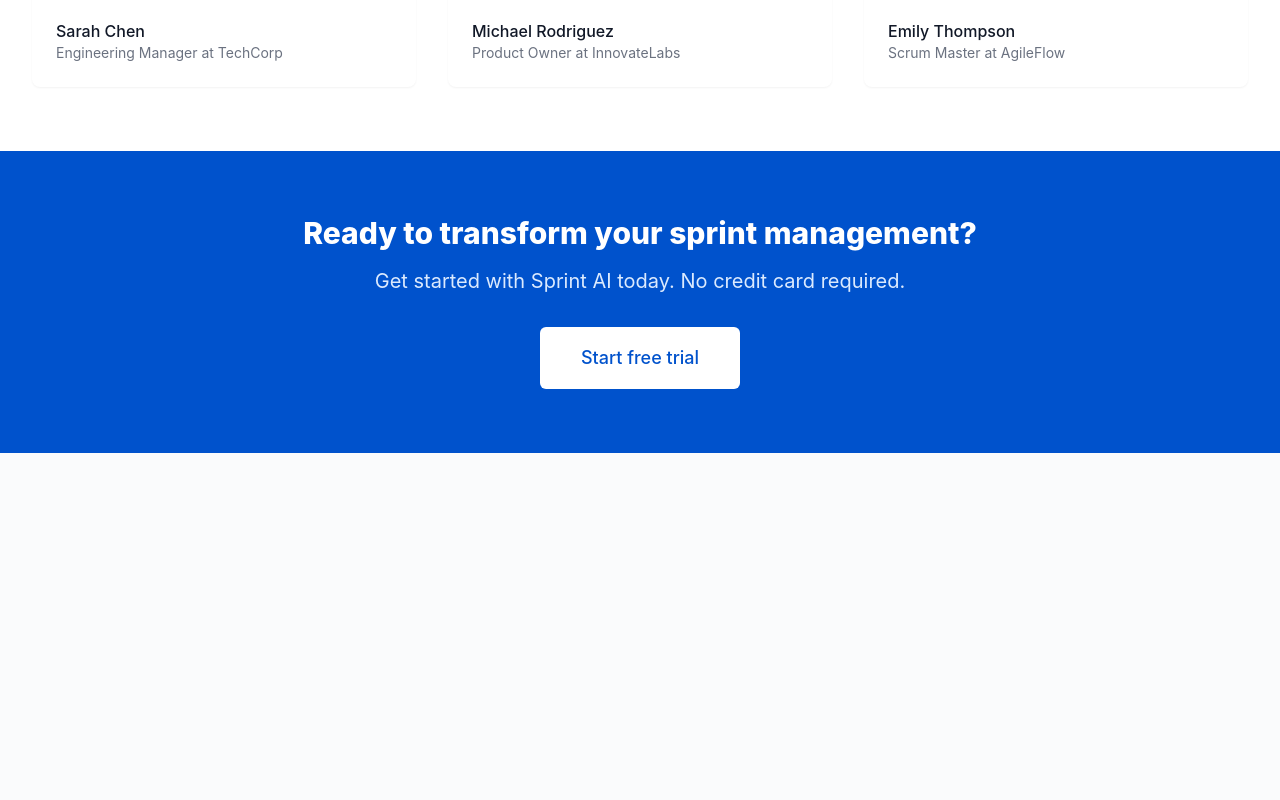
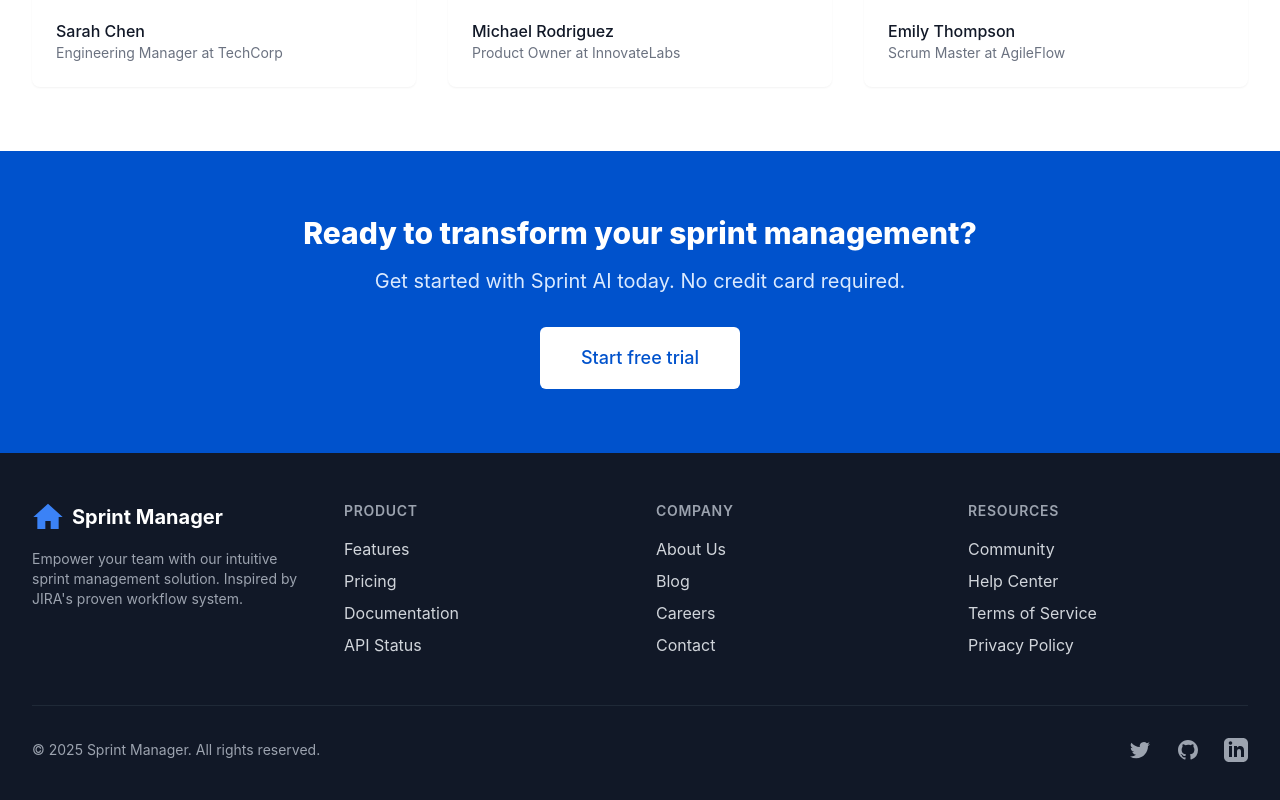
Before and after one commit to shaonidutta/ai-sprint-manager-app, a React (Vite) app in the folder frontend/: page / in a window 1280 px wide. Shown: the part 1483-2283 px from the top of the page. Before the commit the page ends 1936 px from the top, so only its background shows below. Built offline with nearby package versions, Linux system fonts and the light colour scheme; no server answers.

Commit message:
fixed navbar and footer

```diff
--- a/frontend/src/components/Layout/Header.jsx
+++ b/frontend/src/components/Layout/Header.jsx
@@ -5,12 +5,16 @@
   SearchIcon, BellIcon, QuestionIcon,
   CreateIcon, MenuIcon
 } from '../common/Icons/index.jsx';
+import CreateProjectModal from '../dashboard/CreateProjectModal';
+import { api } from '../../api';
 
 const Header = ({ onMenuClick, isMobile }) => {
   const { user, logout } = useAuth();
   const navigate = useNavigate();
   const [isUserMenuOpen, setIsUserMenuOpen] = useState(false);
   const [isCreateMenuOpen, setIsCreateMenuOpen] = useState(false);
+  const [showCreateProjectModal, setShowCreateProjectModal] = useState(false);
+  const [createLoading, setCreateLoading] = useState(false);
 
   const handleLogout = async () => {
     try {
@@ -23,6 +27,21 @@
     }
   };
 
+  const handleCreateProject = async (projectData) => {
+    setCreateLoading(true);
+    try {
+      const response = await api.projects.create(projectData);
+      const newProject = response.data.data.project;
+      setShowCreateProjectModal(false);
+      navigate(`/projects/${newProject.id}`);
+    } catch (error) {
+      console.error('Failed to create project:', error);
+      throw error;
+    } finally {
+      setCreateLoading(false);
+    }
+  };
+
   const userMenuItems = [
     { label: 'Profile', path: '/profile', action: null },
     { label: 'Account settings', path: '/settings/account', action: null },
@@ -30,7 +49,13 @@
   ];
 
   const createMenuItems = [
-    { label: 'Create project', path: '/projects/new' },
+    {
+      label: 'Create project',
+      action: () => {
+        setIsCreateMenuOpen(false);
+        setShowCreateProjectModal(true);
+      }
+    },
     { label: 'Create board', path: '/boards/new' },
     { label: 'Create issue', path: '/issues/new' },
   ];
@@ -75,6 +100,7 @@
               {isCreateMenuOpen && (
                 <div className="absolute right-0 mt-2 w-48 bg-white rounded-md shadow-lg py-1 z-50">
                   {createMenuItems.map((item) => (
+                    item.path ? (
                       <Link
                         key={item.path}
                         to={item.path}
@@ -83,6 +109,15 @@
                       >
                         {item.label}
                       </Link>
+                    ) : (
+                      <button
+                        key={item.label}
+                        onClick={item.action}
+                        className="block w-full text-left px-4 py-2 text-sm text-gray-700 hover:bg-gray-100"
+                      >
+                        {item.label}
+                      </button>
+                    )
                   ))}
                 </div>
               )}
@@ -143,6 +178,14 @@
           </div>
         </div>
       </div>
+
+      {/* Create Project Modal */}
+      <CreateProjectModal
+        isOpen={showCreateProjectModal}
+        onClose={() => setShowCreateProjectModal(false)}
+        onSubmit={handleCreateProject}
+        loading={createLoading}
+      />
     </header>
   );
 };
--- a/frontend/src/pages/landing/LandingPage.jsx
+++ b/frontend/src/pages/landing/LandingPage.jsx
@@ -3,6 +3,7 @@
 import { motion } from 'framer-motion';
 import FeatureGrid from './components/FeatureGrid';
 import MobileMenu from './components/MobileMenu';
+import Footer from './components/Footer';
 
 const LandingPage = () => {
   const [isMobileMenuOpen, setIsMobileMenuOpen] = useState(false);
@@ -255,6 +256,9 @@
           </div>
         </div>
       </motion.section>
+
+      {/* Footer */}
+      <Footer />
     </div>
   );
 };
--- /dev/null
+++ b/frontend/src/pages/landing/components/Footer.jsx
@@ -0,0 +1,110 @@
+import React from 'react';
+import { Link } from 'react-router-dom';
+
+const Footer = () => {
+  const currentYear = new Date().getFullYear();
+
+  const footerSections = [
+    {
+      title: 'Product',
+      links: [
+        { name: 'Features', href: '#features' },
+        { name: 'Pricing', href: '#pricing' },
+        { name: 'Documentation', href: '#docs' },
+        { name: 'API Status', href: '#status' }
+      ]
+    },
+    {
+      title: 'Company',
+      links: [
+        { name: 'About Us', href: '#about' },
+        { name: 'Blog', href: '#blog' },
+        { name: 'Careers', href: '#careers' },
+        { name: 'Contact', href: '#contact' }
+      ]
+    },
+    {
+      title: 'Resources',
+      links: [
+        { name: 'Community', href: '#community' },
+        { name: 'Help Center', href: '#help' },
+        { name: 'Terms of Service', href: '#terms' },
+        { name: 'Privacy Policy', href: '#privacy' }
+      ]
+    }
+  ];
+
+  return (
+    <footer className="bg-gray-900 text-white">
+      <div className="max-w-7xl mx-auto px-4 sm:px-6 lg:px-8 py-12">
+        <div className="grid grid-cols-1 md:grid-cols-4 gap-8">
+          {/* Brand Section */}
+          <div className="space-y-4">
+            <div className="flex items-center space-x-2">
+              <svg className="h-8 w-8 text-blue-500" viewBox="0 0 24 24" fill="currentColor">
+                <path d="M12 2L1 12h3v9h6v-6h4v6h6v-9h3L12 2z" />
+              </svg>
+              <span className="text-xl font-bold">Sprint Manager</span>
+            </div>
+            <p className="text-gray-400 text-sm">
+              Empower your team with our intuitive sprint management solution.
+              Inspired by JIRA's proven workflow system.
+            </p>
+          </div>
+
+          {/* Links Sections */}
+          {footerSections.map((section) => (
+            <div key={section.title}>
+              <h3 className="text-sm font-semibold text-gray-400 uppercase tracking-wider mb-4">
+                {section.title}
+              </h3>
+              <ul className="space-y-2">
+                {section.links.map((link) => (
+                  <li key={link.name}>
+                    <a
+                      href={link.href}
+                      className="text-gray-300 hover:text-white transition-colors duration-200"
+                    >
+                      {link.name}
+                    </a>
+                  </li>
+                ))}
+              </ul>
+            </div>
+          ))}
+        </div>
+
+        {/* Bottom Section */}
+        <div className="mt-12 pt-8 border-t border-gray-800">
+          <div className="flex flex-col md:flex-row justify-between items-center space-y-4 md:space-y-0">
+            <div className="text-gray-400 text-sm">
+              © {currentYear} Sprint Manager. All rights reserved.
+            </div>
+            <div className="flex space-x-6">
+              <a href="#" className="text-gray-400 hover:text-white">
+                <span className="sr-only">Twitter</span>
+                <svg className="h-6 w-6" fill="currentColor" viewBox="0 0 24 24">
+                  <path d="M8.29 20.251c7.547 0 11.675-6.253 11.675-11.675 0-.178 0-.355-.012-.53A8.348 8.348 0 0022 5.92a8.19 8.19 0 01-2.357.646 4.118 4.118 0 001.804-2.27 8.224 8.224 0 01-2.605.996 4.107 4.107 0 00-6.993 3.743 11.65 11.65 0 01-8.457-4.287 4.106 4.106 0 001.27 5.477A4.072 4.072 0 012.8 9.713v.052a4.105 4.105 0 003.292 4.022 4.095 4.095 0 01-1.853.07 4.108 4.108 0 003.834 2.85A8.233 8.233 0 012 18.407a11.616 11.616 0 006.29 1.84" />
+                </svg>
+              </a>
+              <a href="#" className="text-gray-400 hover:text-white">
+                <span className="sr-only">GitHub</span>
+                <svg className="h-6 w-6" fill="currentColor" viewBox="0 0 24 24">
+                  <path fillRule="evenodd" d="M12 2C6.477 2 2 6.484 2 12.017c0 4.425 2.865 8.18 6.839 9.504.5.092.682-.217.682-.483 0-.237-.008-.868-.013-1.703-2.782.605-3.369-1.343-3.369-1.343-.454-1.158-1.11-1.466-1.11-1.466-.908-.62.069-.608.069-.608 1.003.07 1.531 1.032 1.531 1.032.892 1.53 2.341 1.088 2.91.832.092-.647.35-1.088.636-1.338-2.22-.253-4.555-1.113-4.555-4.951 0-1.093.39-1.988 1.029-2.688-.103-.253-.446-1.272.098-2.65 0 0 .84-.27 2.75 1.026A9.564 9.564 0 0112 6.844c.85.004 1.705.115 2.504.337 1.909-1.296 2.747-1.027 2.747-1.027.546 1.379.202 2.398.1 2.651.64.7 1.028 1.595 1.028 2.688 0 3.848-2.339 4.695-4.566 4.943.359.309.678.92.678 1.855 0 1.338-.012 2.419-.012 2.747 0 .268.18.58.688.482A10.019 10.019 0 0022 12.017C22 6.484 17.522 2 12 2z" clipRule="evenodd" />
+                </svg>
+              </a>
+              <a href="#" className="text-gray-400 hover:text-white">
+                <span className="sr-only">LinkedIn</span>
+                <svg className="h-6 w-6" fill="currentColor" viewBox="0 0 24 24">
+                  <path fillRule="evenodd" d="M19 0h-14c-2.761 0-5 2.239-5 5v14c0 2.761 2.239 5 5 5h14c2.762 0 5-2.239 5-5v-14c0-2.761-2.238-5-5-5zm-11 19h-3v-11h3v11zm-1.5-12.268c-.966 0-1.75-.79-1.75-1.764s.784-1.764 1.75-1.764 1.75.79 1.75 1.764-.783 1.764-1.75 1.764zm13.5 12.268h-3v-5.604c0-3.368-4-3.113-4 0v5.604h-3v-11h3v1.765c1.396-2.586 7-2.777 7 2.476v6.759z" clipRule="evenodd" />
+                </svg>
+              </a>
+            </div>
+          </div>
+        </div>
+      </div>
+    </footer>
+  );
+};
+
+export default Footer;
```
Lines whose indentation alone changed are shown as unchanged.
